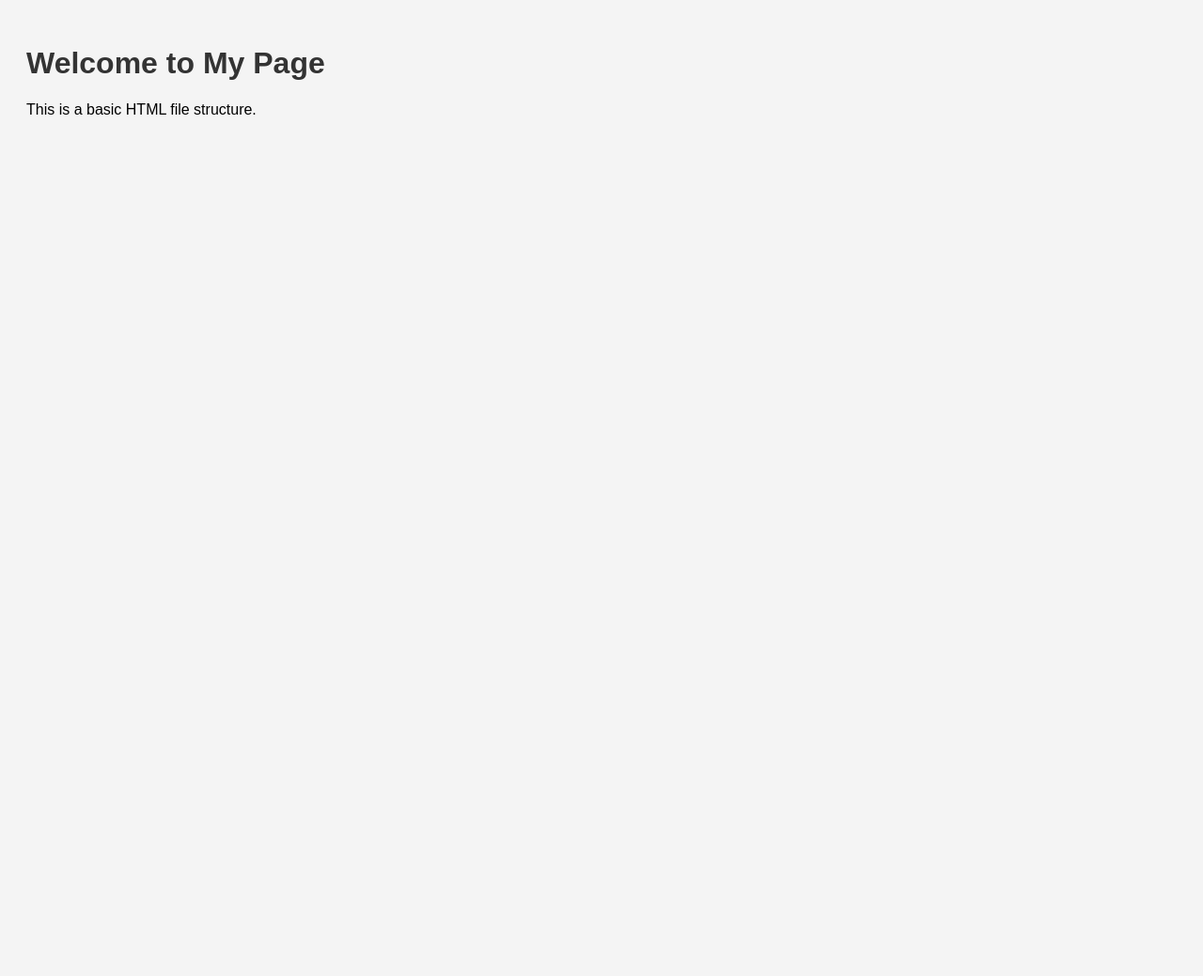
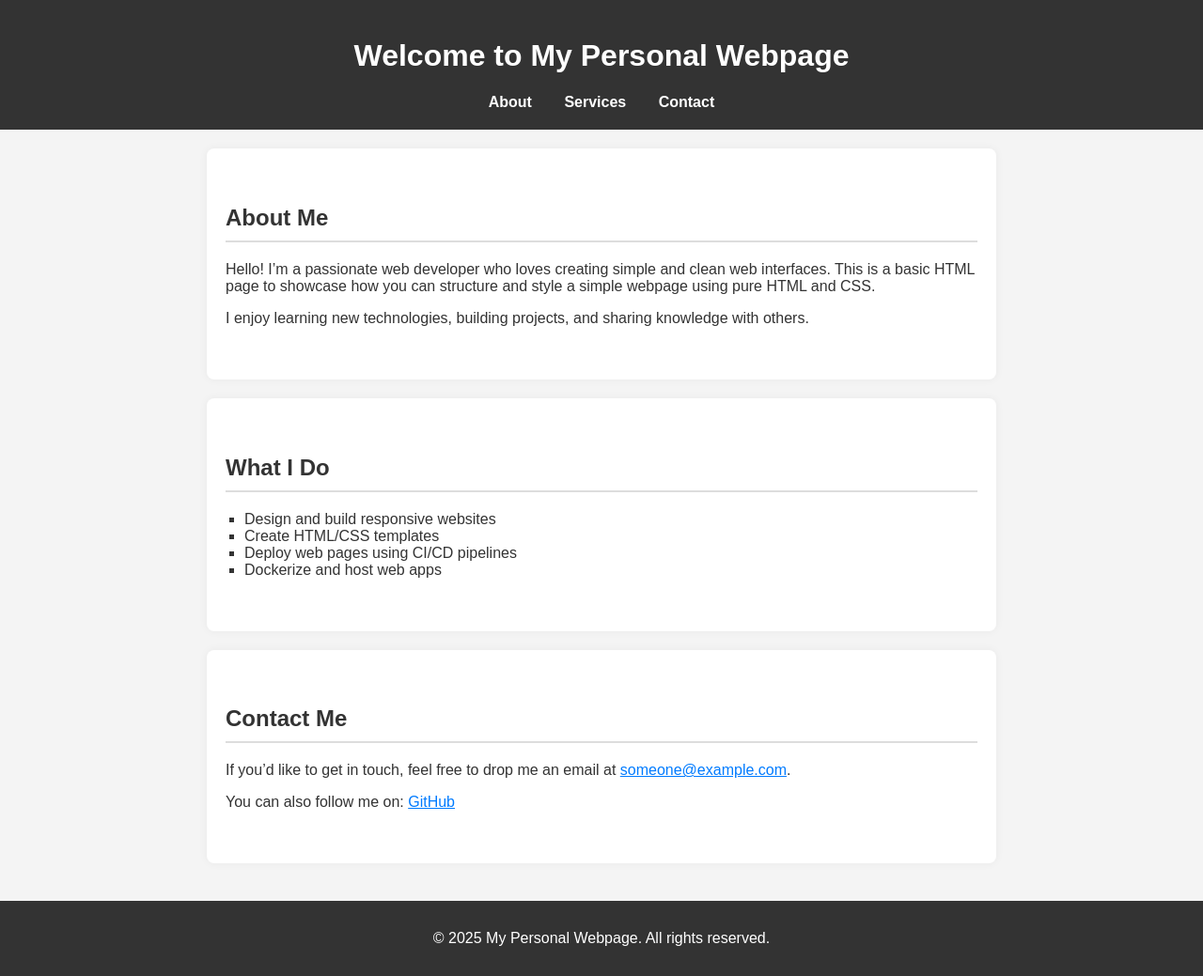
Before and after one commit to Chaaivisva/ci-cd, a plain HTML site: page index.html in a window 1280 px wide. Shown: the whole page at 94% size. Before the commit the page ends 800 px from the top, so only its background shows below. Drawn offline with Linux system fonts and the light colour scheme.

Commit message:
deploy: 372e8ece23f1f755c5bd9daf010ed8b36218410f

```diff
--- a/index.html
+++ b/index.html
@@ -3,25 +3,101 @@
 <head>
   <meta charset="UTF-8">
   <meta name="viewport" content="width=device-width, initial-scale=1.0">
-  <title>Basic HTML Page</title>
+  <title>My Personal Webpage</title>
   <style>
     body {
       font-family: Arial, sans-serif;
-      padding: 20px;
+      padding: 0;
+      margin: 0;
       background-color: #f4f4f4;
-    }
-    h1 {
       color: #333;
     }
-    p {
-      font-size: 16px;
+
+    header {
+      background-color: #333;
+      color: white;
+      padding: 20px 0;
+      text-align: center;
+    }
+
+    nav a {
+      color: white;
+      margin: 0 15px;
+      text-decoration: none;
+      font-weight: bold;
+    }
+
+    section {
+      padding: 40px 20px;
+      max-width: 800px;
+      margin: auto;
+      background-color: white;
+      margin-top: 20px;
+      border-radius: 8px;
+      box-shadow: 0 0 10px rgba(0,0,0,0.05);
+    }
+
+    h2 {
+      border-bottom: 2px solid #ddd;
+      padding-bottom: 10px;
+    }
+
+    footer {
+      background-color: #333;
+      color: white;
+      text-align: center;
+      padding: 15px 0;
+      margin-top: 40px;
+    }
+
+    ul {
+      list-style: square;
+      padding-left: 20px;
+    }
+
+    a {
+      color: #007BFF;
     }
   </style>
 </head>
 <body>
 
-  <h1>Welcome to My Page</h1>
-  <p>This is a basic HTML file structure.</p>
+  <header>
+    <h1>Welcome to My Personal Webpage</h1>
+    <nav>
+      <a href="#about">About</a>
+      <a href="#services">Services</a>
+      <a href="#contact">Contact</a>
+    </nav>
+  </header>
+
+  <section id="about">
+    <h2>About Me</h2>
+    <p>Hello! I’m a passionate web developer who loves creating simple and clean web interfaces. This is a basic HTML page to showcase how you can structure and style a simple webpage using pure HTML and CSS.</p>
+    <p>I enjoy learning new technologies, building projects, and sharing knowledge with others.</p>
+  </section>
+
+  <section id="services">
+    <h2>What I Do</h2>
+    <ul>
+      <li>Design and build responsive websites</li>
+      <li>Create HTML/CSS templates</li>
+      <li>Deploy web pages using CI/CD pipelines</li>
+      <li>Dockerize and host web apps</li>
+    </ul>
+  </section>
+
+  <section id="contact">
+    <h2>Contact Me</h2>
+    <p>If you’d like to get in touch, feel free to drop me an email at <a href="mailto:someone@example.com">someone@example.com</a>.</p>
+    <p>You can also follow me on:
+      <a href="https://github.com/yourusername" target="_blank">GitHub</a>
+    </p>
+  </section>
+
+  <footer>
+    <p>© 2025 My Personal Webpage. All rights reserved.</p>
+  </footer>
 
 </body>
 </html>
```
